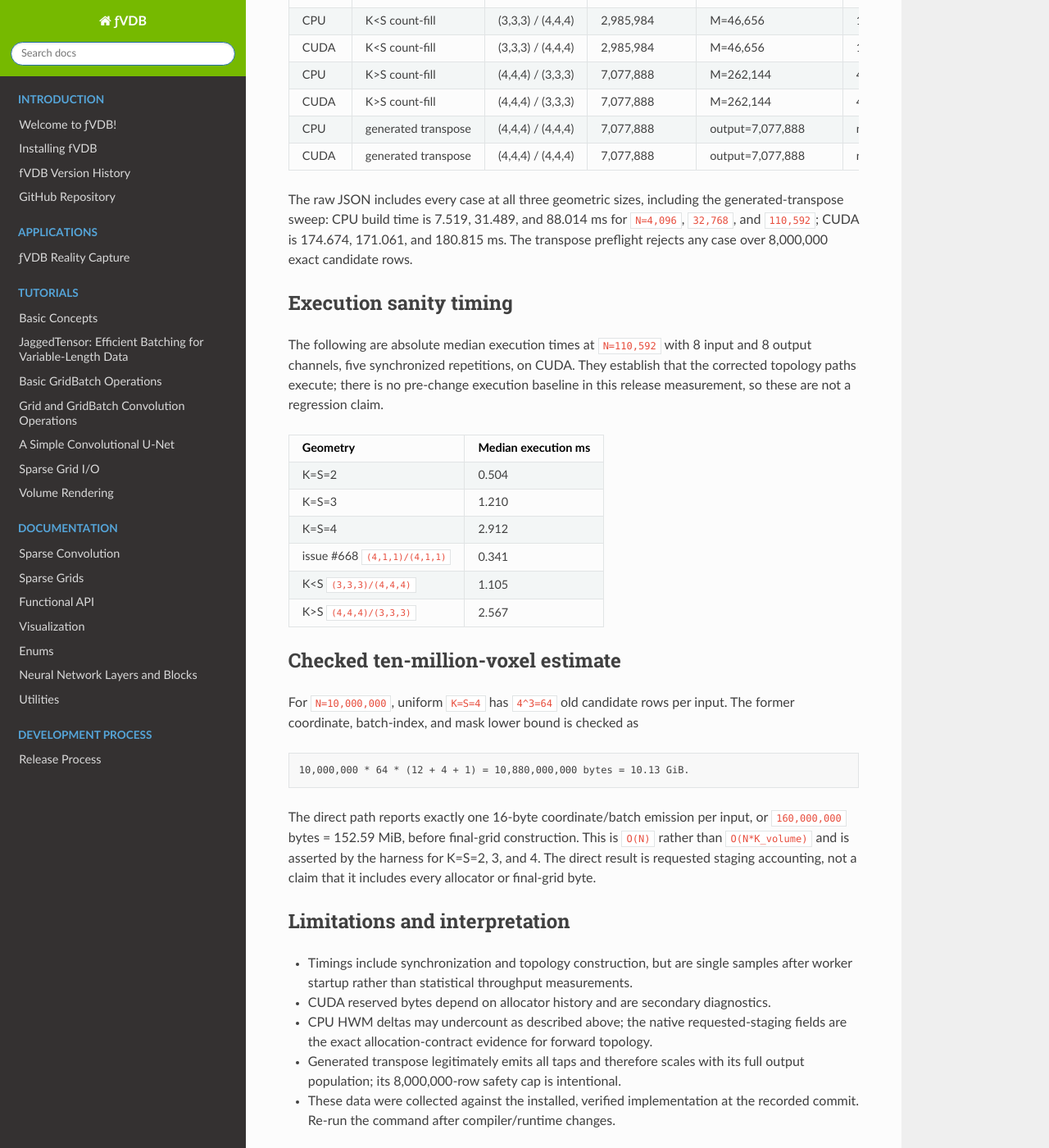
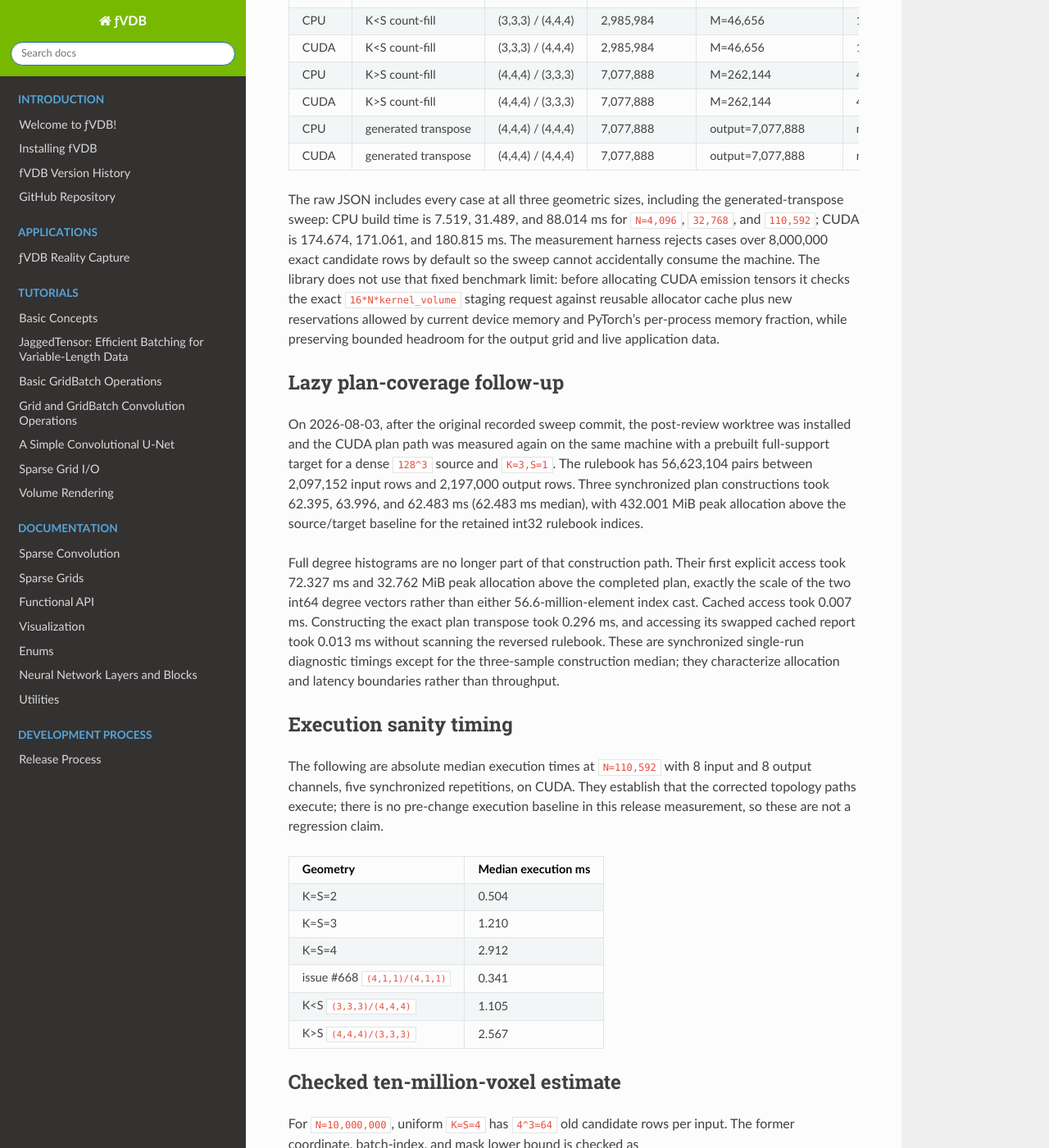
Before and after one commit to openvdb/fvdb-core, a Sphinx documentation site: the page built from docs/markdown/convolution_semantics_resource_report.md, in a window 1280 px wide and 1400 px high, scrolled down 1998 px. Shown: the whole window at 82% size. Built offline with Sphinx 7.4.7 and the Read the Docs theme 3.1.0, drawn with Linux system fonts in a browser that asks for light colours; pages that are not in the unit, such as notebooks, are missing from menus; some of the changed text lies outside the part shown.

Commit message:
test: lock convolution review follow-ups
Signed-off-by: Christopher Horvath <chorvath@nvidia.com>

```diff
--- a/docs/markdown/convolution_semantics_resource_report.md
+++ b/docs/markdown/convolution_semantics_resource_report.md
@@ -84,7 +84,32 @@ forward emission count; the count-fill cases assert `!used_direct_projection`,
 The raw JSON includes every case at all three geometric sizes, including the
 generated-transpose sweep: CPU build time is 7.519, 31.489, and 88.014 ms for
 `N=4,096`, `32,768`, and `110,592`; CUDA is 174.674, 171.061, and 180.815 ms.
-The transpose preflight rejects any case over 8,000,000 exact candidate rows.
+The measurement harness rejects cases over 8,000,000 exact candidate rows by
+default so the sweep cannot accidentally consume the machine. The library does
+not use that fixed benchmark limit: before allocating CUDA emission tensors it
+checks the exact `16*N*kernel_volume` staging request against reusable allocator
+cache plus new reservations allowed by current device memory and PyTorch's
+per-process memory fraction, while preserving bounded headroom for the output
+grid and live application data.
+
+## Lazy plan-coverage follow-up
+
+On 2026-08-03, after the original recorded sweep commit, the post-review
+worktree was installed and the CUDA plan path was measured again on the same
+machine with a prebuilt full-support target for a dense `128^3` source and
+`K=3,S=1`. The rulebook has 56,623,104 pairs between 2,097,152 input rows and
+2,197,000 output rows. Three synchronized plan constructions took 62.395,
+63.996, and 62.483 ms (62.483 ms median), with 432.001 MiB peak allocation above
+the source/target baseline for the retained int32 rulebook indices.
+
+Full degree histograms are no longer part of that construction path. Their
+first explicit access took 72.327 ms and 32.762 MiB peak allocation above the
+completed plan, exactly the scale of the two int64 degree vectors rather than
+either 56.6-million-element index cast. Cached access took 0.007 ms. Constructing
+the exact plan transpose took 0.296 ms, and accessing its swapped cached report
+took 0.013 ms without scanning the reversed rulebook. These are synchronized
+single-run diagnostic timings except for the three-sample construction median;
+they characterize allocation and latency boundaries rather than throughput.
 
 ## Execution sanity timing
 
@@ -125,6 +150,10 @@ that it includes every allocator or final-grid byte.
 - CPU HWM deltas may undercount as described above; the native requested-staging
   fields are the exact allocation-contract evidence for forward topology.
 - Generated transpose legitimately emits all taps and therefore scales with its
-  full output population; its 8,000,000-row safety cap is intentional.
-- These data were collected against the installed, verified implementation at
-  the recorded commit. Re-run the command after compiler/runtime changes.
+  full output population. The harness's 8,000,000-row cap is an intentional
+  measurement guard; the library's allocation preflight instead follows the
+  live CUDA memory budget and rejects unsafe staging before allocation.
+- The original sweep tables were collected against the installed implementation
+  at the commit recorded above. The lazy-coverage follow-up was collected from
+  the later installed post-review worktree described in its section. Re-run the
+  measurements after compiler/runtime changes.
```
Also changed, not shown: CHANGES.md (+7 -3 lines), 1 other file.
